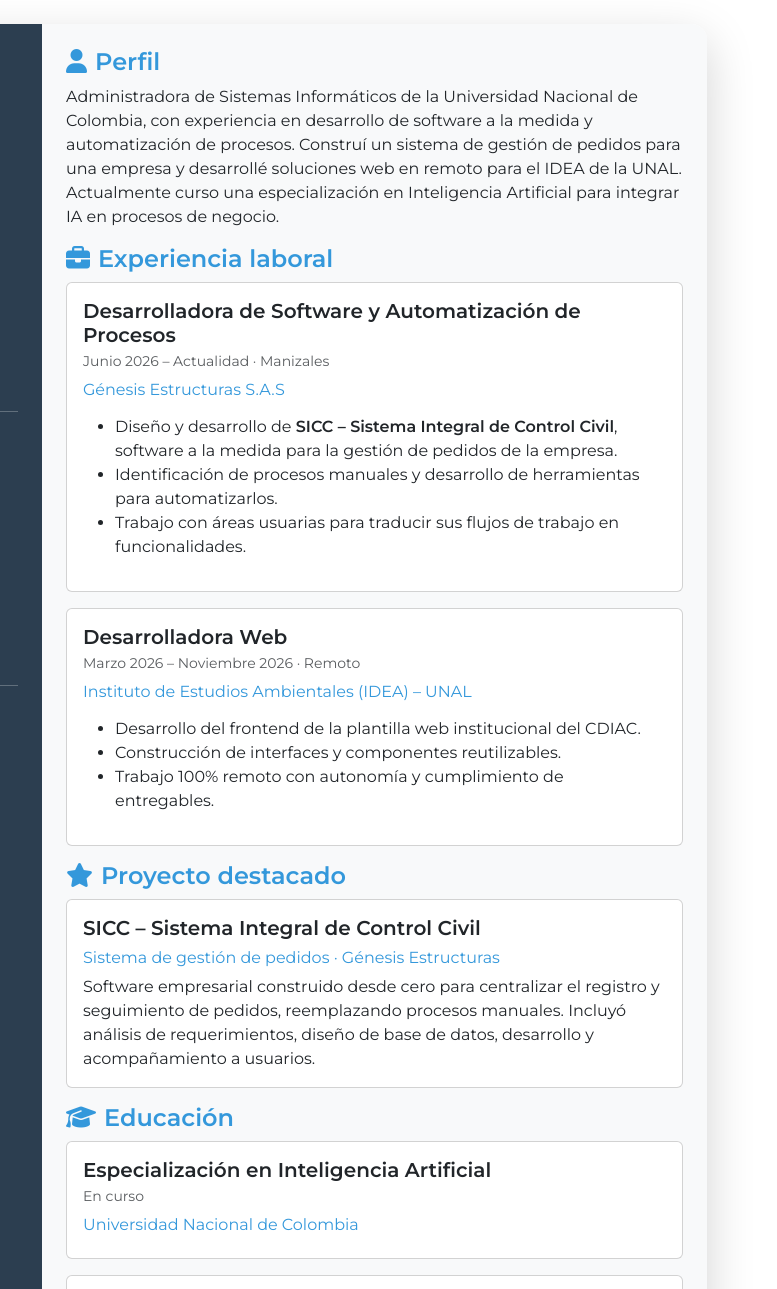
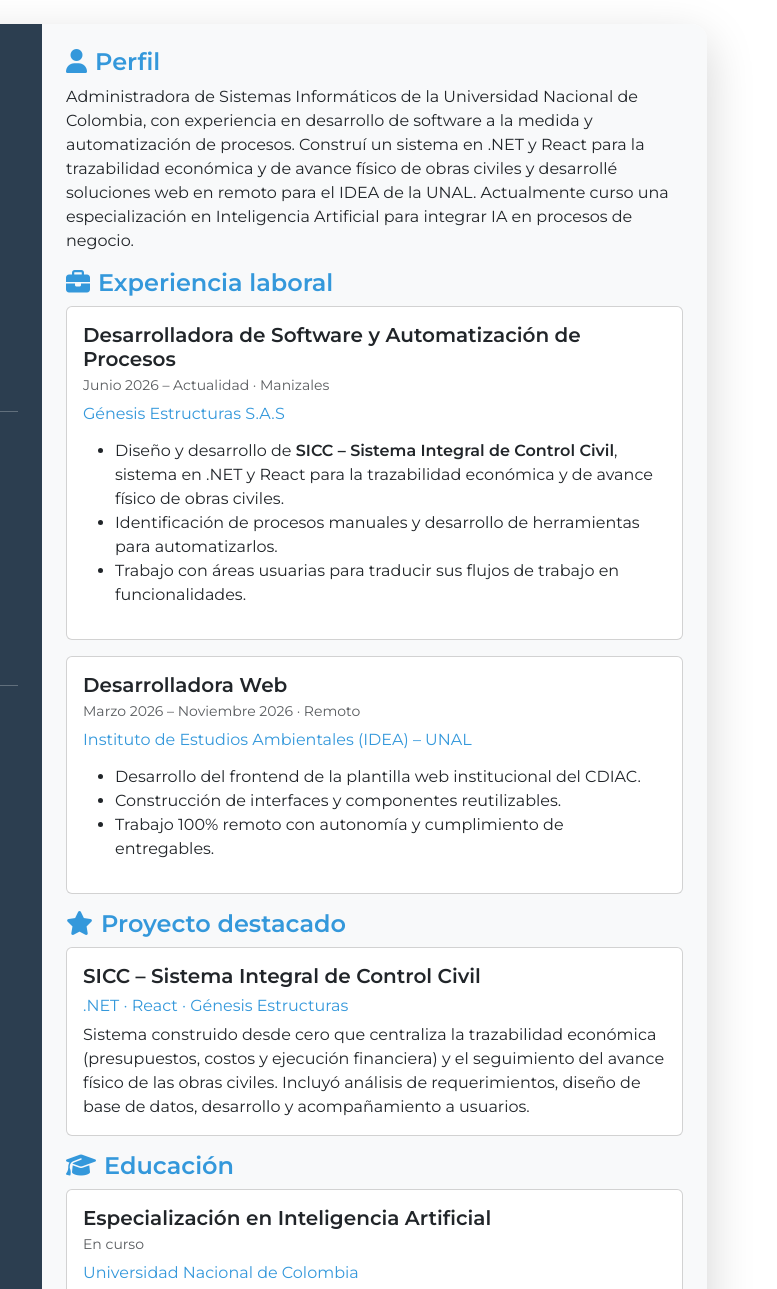
Before and after one commit to yllano/yllano.github.io, a plain HTML site: page index.html in a window 1280 px wide. Shown: the top 1289 px of the page, 503-1280 px from the left. Drawn offline with nearby package versions, Linux system fonts and the light colour scheme.

Commit message:
Describir SICC: trazabilidad económica y avance físico (.NET + React)

```diff
--- a/index.html
+++ b/index.html
@@ -70,7 +70,7 @@
         <div class="col-md-7 bg-light p-4">
           <section class="mb-3">
             <h4 class="fw-bold text-primary"><i class="fas fa-user me-2"></i>Perfil</h4>
-            <p>Administradora de Sistemas Informáticos de la Universidad Nacional de Colombia, con experiencia en desarrollo de software a la medida y automatización de procesos. Construí un sistema de gestión de pedidos para una empresa y desarrollé soluciones web en remoto para el IDEA de la UNAL. Actualmente curso una especialización en Inteligencia Artificial para integrar IA en procesos de negocio.</p>
+            <p>Administradora de Sistemas Informáticos de la Universidad Nacional de Colombia, con experiencia en desarrollo de software a la medida y automatización de procesos. Construí un sistema en .NET y React para la trazabilidad económica y de avance físico de obras civiles y desarrollé soluciones web en remoto para el IDEA de la UNAL. Actualmente curso una especialización en Inteligencia Artificial para integrar IA en procesos de negocio.</p>
           </section>
 
           <section class="mb-3">
@@ -80,7 +80,7 @@
               <p class="card-subtitle mb-2 text-muted small">Junio 2026 – Actualidad · Manizales</p>
               <h6 class="text-primary">Génesis Estructuras S.A.S</h6>
               <ul class="mt-3">
-                <li>Diseño y desarrollo de <strong>SICC – Sistema Integral de Control Civil</strong>, software a la medida para la gestión de pedidos de la empresa.</li>
+                <li>Diseño y desarrollo de <strong>SICC – Sistema Integral de Control Civil</strong>, sistema en .NET y React para la trazabilidad económica y de avance físico de obras civiles.</li>
                 <li>Identificación de procesos manuales y desarrollo de herramientas para automatizarlos.</li>
                 <li>Trabajo con áreas usuarias para traducir sus flujos de trabajo en funcionalidades.</li>
               </ul>
@@ -101,8 +101,8 @@
             <h4 class="fw-bold text-primary"><i class="fas fa-star me-2"></i>Proyecto destacado</h4>
             <div class="card mb-3"><div class="card-body">
               <h5 class="card-title fw-bold">SICC – Sistema Integral de Control Civil</h5>
-              <h6 class="text-primary">Sistema de gestión de pedidos · Génesis Estructuras</h6>
-              <p class="mt-2 mb-0">Software empresarial construido desde cero para centralizar el registro y seguimiento de pedidos, reemplazando procesos manuales. Incluyó análisis de requerimientos, diseño de base de datos, desarrollo y acompañamiento a usuarios.</p>
+              <h6 class="text-primary">.NET · React · Génesis Estructuras</h6>
+              <p class="mt-2 mb-0">Sistema construido desde cero que centraliza la trazabilidad económica (presupuestos, costos y ejecución financiera) y el seguimiento del avance físico de las obras civiles. Incluyó análisis de requerimientos, diseño de base de datos, desarrollo y acompañamiento a usuarios.</p>
             </div></div>
           </section>
 
```
